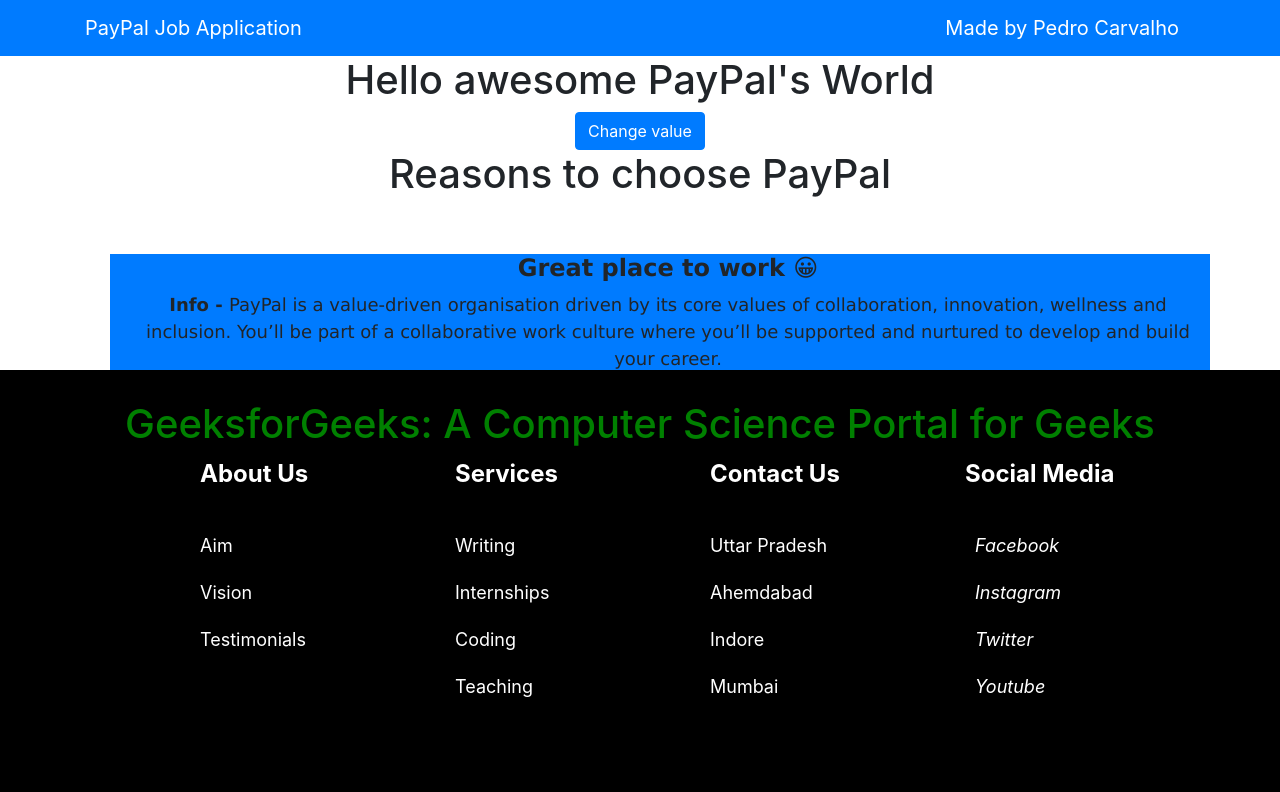
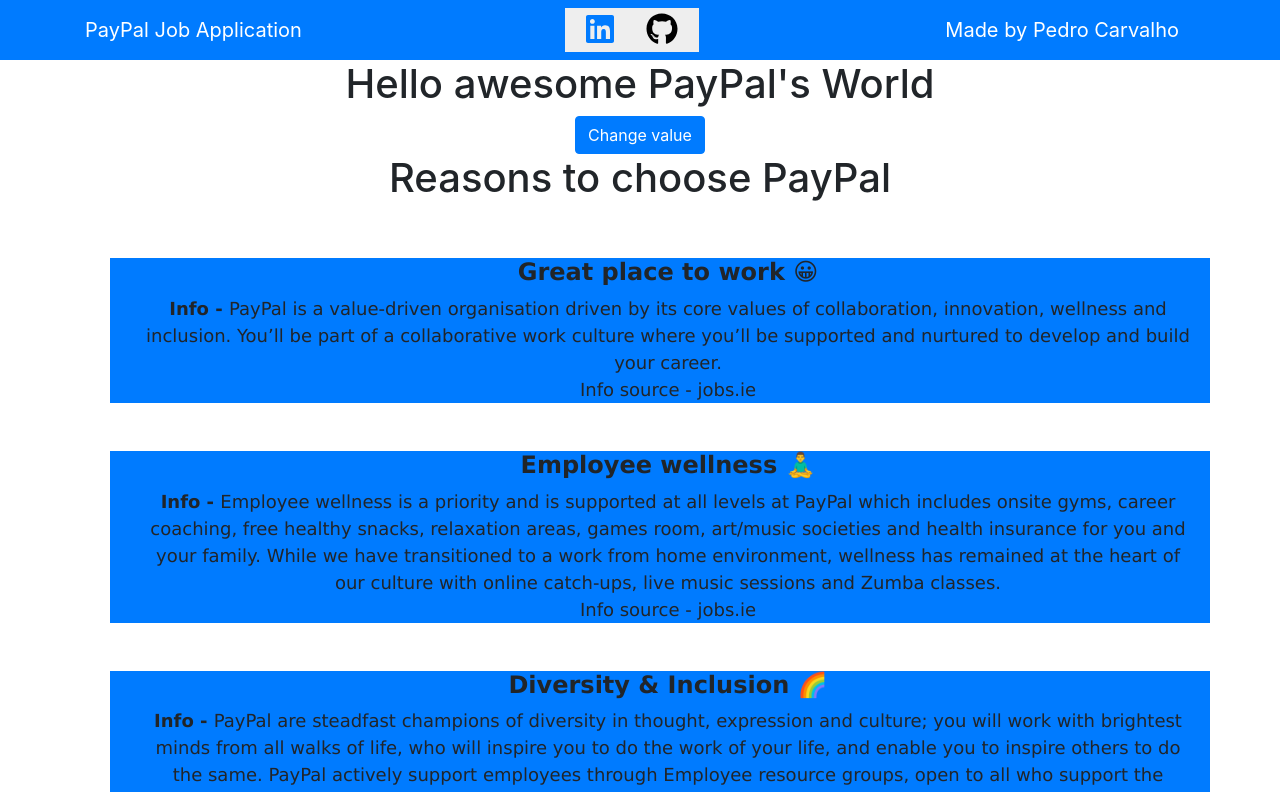
Before and after one commit to pedrocarr/reactapp, a React (Create React App) app: page / in a window 1280 px wide. Shown: the top 792 px of the page. Built offline with nearby package versions, Linux system fonts and the light colour scheme.

Commit message:
finish application

```diff
--- a/package.json
+++ b/package.json
@@ -3,12 +3,16 @@
   "version": "0.1.0",
   "private": true,
   "dependencies": {
+    "@fortawesome/fontawesome-svg-core": "^1.2.36",
+    "@fortawesome/free-brands-svg-icons": "^5.15.4",
+    "@fortawesome/react-fontawesome": "^0.1.15",
     "bootstrap": "^4.0.0",
     "cra-template": "1.1.2",
     "react": "^17.0.2",
     "react-dom": "^17.0.2",
     "react-scripts": "4.0.3",
     "reactstrap": "^8.10.0",
+    "styled-components": "^5.3.1",
     "web-vitals": "^2.1.0"
   },
   "scripts": {
--- a/src/App.css
+++ b/src/App.css
@@ -5,3 +5,18 @@
 #brand{
 	color: white;
 }
+
+.social-container {
+  background: #eee;
+  padding: 5px 5px;
+}
+
+a.social {
+  margin: 0 1rem;
+  transition: transform 250ms;
+  display: inline-block;
+}
+
+a.Github {
+  color: black;
+}
--- a/src/App.js
+++ b/src/App.js
@@ -5,7 +5,7 @@
 import Menu from './components/menu';
 import { REASONS } from './shared/reasons';
 import Greet from './components/greet';
-import Footer from './components/Footer';
+import SocialFollow from "./SocialFollow";
 
 class App extends React.Component {
 
@@ -23,13 +23,13 @@
 				<Navbar color="primary">
 					<div className="container" id="brand">
 						<NavbarBrand>PayPal Job Application</NavbarBrand>
+						<SocialFollow></SocialFollow>
 						<NavbarBrand>Made by Pedro Carvalho</NavbarBrand>
 					</div>
 				</Navbar>
 				<Greet />
 				<h1>Reasons to choose PayPal</h1>
 				<Menu reasons={this.state.reasons} />
-				<Footer />
 			</div>
 		);
 	}
--- /dev/null
+++ b/src/SocialFollow.js
@@ -0,0 +1,22 @@
+import React from "react";
+import { FontAwesomeIcon } from "@fortawesome/react-fontawesome";
+import {
+    faLinkedin,
+    faGithub,
+  } from "@fortawesome/free-brands-svg-icons";
+
+export default function SocialFollow() {
+  return (
+    <div class="social-container">
+      <a href="https://www.linkedin.com/in/pedro-car/"
+        className="Linkedin social">
+        <FontAwesomeIcon icon={faLinkedin} size="2x" />
+      </a>
+      <a href="https://github.com/pedrocarr"
+        className="Github social">
+        <FontAwesomeIcon icon={faGithub} size="2x" />
+      </a>
+
+    </div>
+  );
+}
--- a/src/components/Footer.js
+++ /dev/null
@@ -1,77 +0,0 @@
-import React from "react";
-import {
-  Box,
-  Container,
-  Row,
-  Column,
-  FooterLink,
-  Heading,
-} from "./FooterStyles";
-
-const Footer = () => {
-  return (
-    <Box>
-      <h1 style={{ color: "green",
-                   textAlign: "center",
-                   marginTop: "-50px" }}>
-        GeeksforGeeks: A Computer Science Portal for Geeks
-      </h1>
-      <Container>
-        <Row>
-          <Column>
-            <Heading>About Us</Heading>
-            <FooterLink href="#">Aim</FooterLink>
-            <FooterLink href="#">Vision</FooterLink>
-            <FooterLink href="#">Testimonials</FooterLink>
-          </Column>
-          <Column>
-            <Heading>Services</Heading>
-            <FooterLink href="#">Writing</FooterLink>
-            <FooterLink href="#">Internships</FooterLink>
-            <FooterLink href="#">Coding</FooterLink>
-            <FooterLink href="#">Teaching</FooterLink>
-          </Column>
-          <Column>
-            <Heading>Contact Us</Heading>
-            <FooterLink href="#">Uttar Pradesh</FooterLink>
-            <FooterLink href="#">Ahemdabad</FooterLink>
-            <FooterLink href="#">Indore</FooterLink>
-            <FooterLink href="#">Mumbai</FooterLink>
-          </Column>
-          <Column>
-            <Heading>Social Media</Heading>
-            <FooterLink href="#">
-              <i className="fab fa-facebook-f">
-                <span style={{ marginLeft: "10px" }}>
-                  Facebook
-                </span>
-              </i>
-            </FooterLink>
-            <FooterLink href="#">
-              <i className="fab fa-instagram">
-                <span style={{ marginLeft: "10px" }}>
-                  Instagram
-                </span>
-              </i>
-            </FooterLink>
-            <FooterLink href="#">
-              <i className="fab fa-twitter">
-                <span style={{ marginLeft: "10px" }}>
-                  Twitter
-                </span>
-              </i>
-            </FooterLink>
-            <FooterLink href="#">
-              <i className="fab fa-youtube">
-                <span style={{ marginLeft: "10px" }}>
-                  Youtube
-                </span>
-              </i>
-            </FooterLink>
-          </Column>
-        </Row>
-      </Container>
-    </Box>
-  );
-};
-export default Footer;
--- a/src/components/FooterStyles.js
+++ /dev/null
@@ -1,61 +0,0 @@
-import styled from 'styled-components';
-
-export const Box = styled.div`
-  padding: 80px 60px;
-  background: black;
-  position: absolute;
-  bottom: 0;
-  width: 100%;
-
-
-  @media (max-width: 1000px) {
-    padding: 70px 30px;
-  }
-`;
-
-export const Container = styled.div`
-    display: flex;
-    flex-direction: column;
-    justify-content: center;
-    max-width: 1000px;
-    margin: 0 auto;
-    /* background: red; */
-`
-
-export const Column = styled.div`
-  display: flex;
-  flex-direction: column;
-  text-align: left;
-  margin-left: 60px;
-`;
-
-export const Row = styled.div`
-  display: grid;
-  grid-template-columns: repeat(auto-fill,
-                         minmax(185px, 1fr));
-  grid-gap: 20px;
-
-  @media (max-width: 1000px) {
-    grid-template-columns: repeat(auto-fill,
-                           minmax(200px, 1fr));
-  }
-`;
-
-export const FooterLink = styled.a`
-  color: #fff;
-  margin-bottom: 20px;
-  font-size: 18px;
-  text-decoration: none;
-
-  &:hover {
-      color: green;
-      transition: 200ms ease-in;
-  }
-`;
-
-export const Heading = styled.p`
-  font-size: 24px;
-  color: #fff;
-  margin-bottom: 40px;
-  font-weight: bold;
-`;
```
Also changed, not shown: 2 other files (tests, documents, lock files or other folders).
